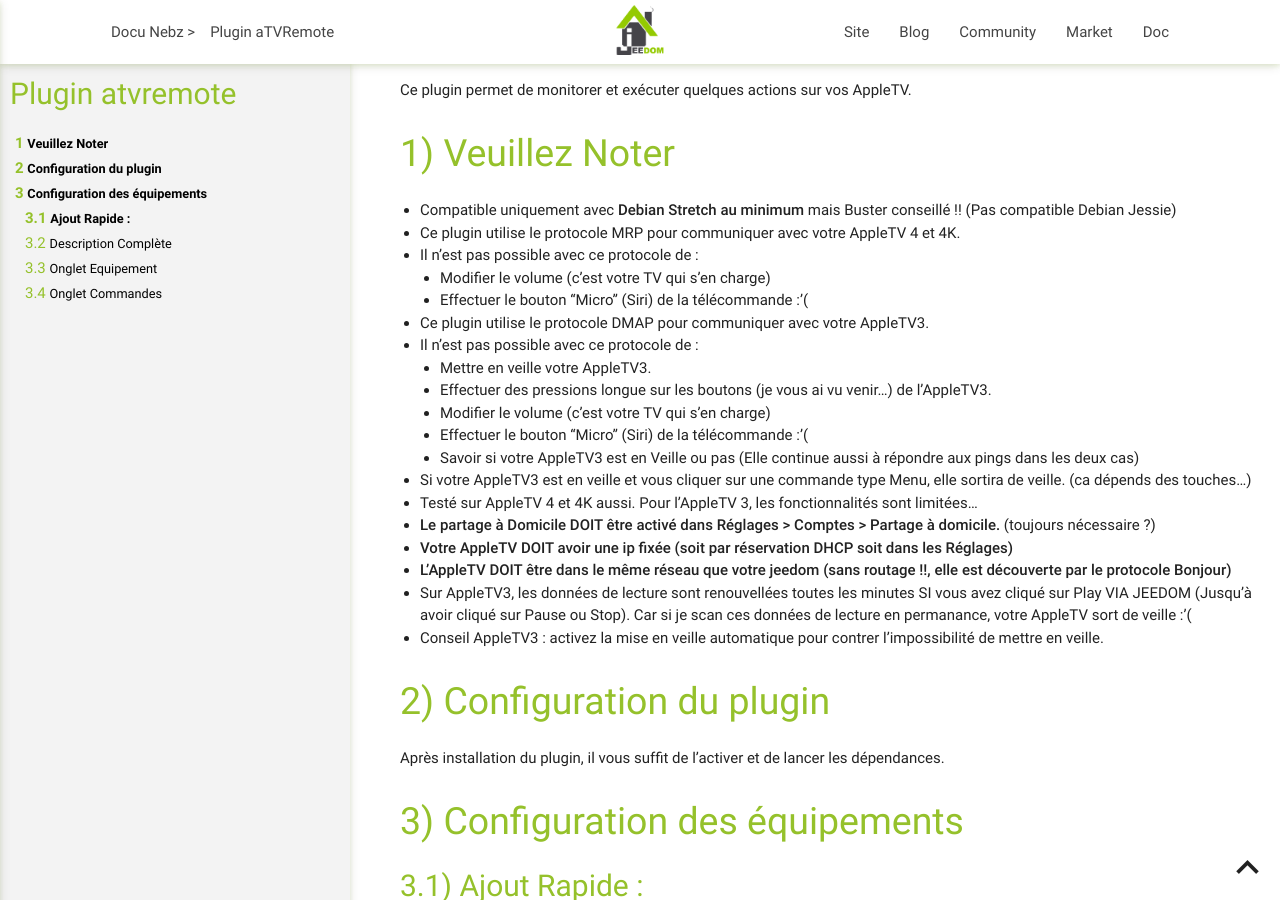
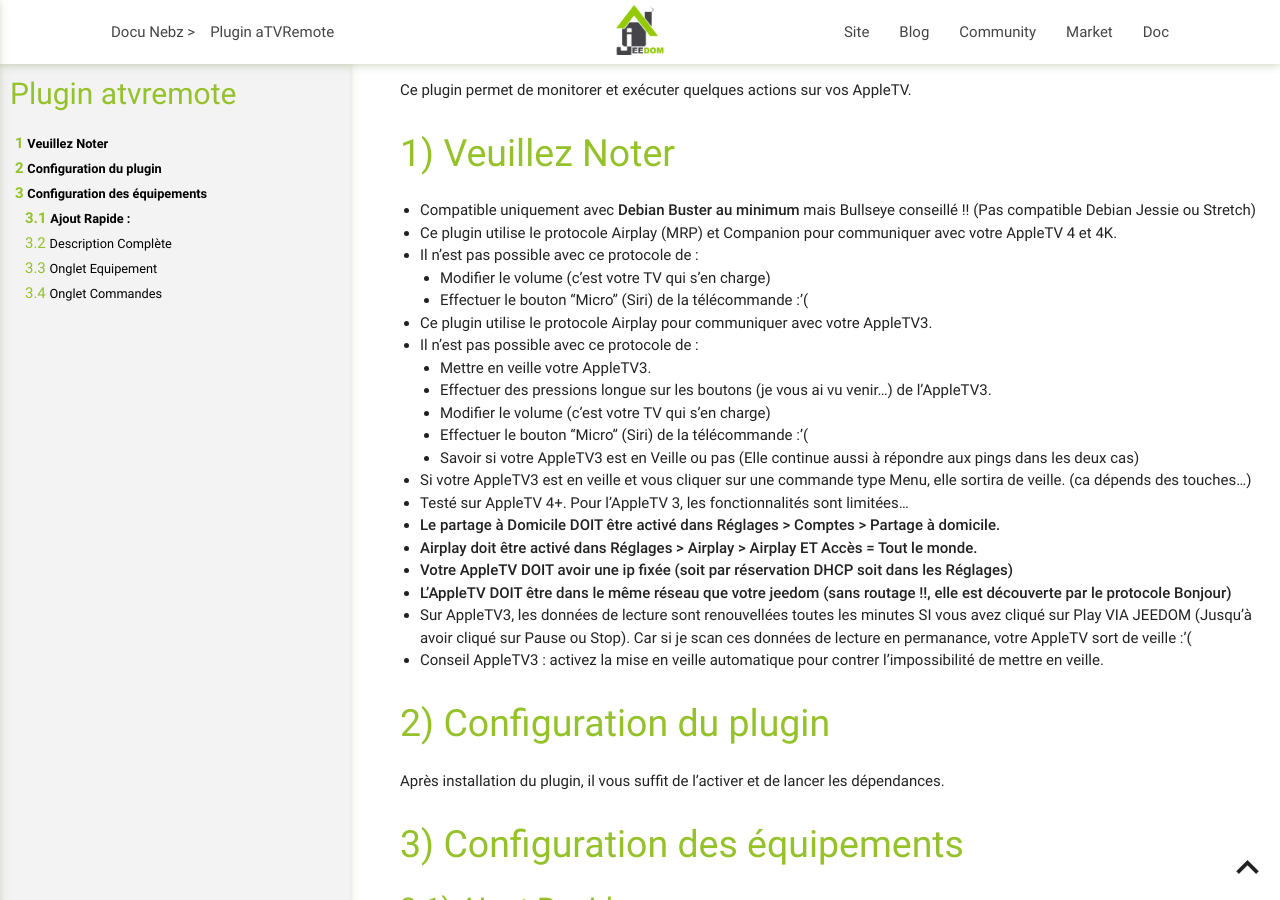
Before and after one commit to NebzHB/jeedom_docs, a Jekyll site: the page built from plugins/aTVremote/fr_FR/index.md, in a window 1280 px wide and 900 px high. Built offline with Jekyll 4.4.1, drawn with Linux system fonts in a browser that asks for light colours.

Commit message:
Update index.md

```diff
--- a/plugins/aTVremote/fr_FR/index.md
+++ b/plugins/aTVremote/fr_FR/index.md
@@ -9,12 +9,12 @@
 
 Veuillez Noter
 ==============
-- Compatible uniquement avec **Debian Stretch au minimum** mais Buster conseillé !! (Pas compatible Debian Jessie)
-- Ce plugin utilise le protocole MRP pour communiquer avec votre AppleTV 4 et 4K.
+- Compatible uniquement avec **Debian Buster au minimum** mais Bullseye conseillé !! (Pas compatible Debian Jessie ou Stretch)
+- Ce plugin utilise le protocole Airplay (MRP) et Companion pour communiquer avec votre AppleTV 4 et 4K.
 - Il n'est pas possible avec ce protocole de :
   - Modifier le volume (c'est votre TV qui s'en charge)
   - Effectuer le bouton "Micro" (Siri) de la télécommande :'(
-- Ce plugin utilise le protocole DMAP pour communiquer avec votre AppleTV3.
+- Ce plugin utilise le protocole Airplay pour communiquer avec votre AppleTV3.
 - Il n'est pas possible avec ce protocole de :
   - Mettre en veille votre AppleTV3.
   - Effectuer des pressions longue sur les boutons (je vous ai vu venir...) de l'AppleTV3.
@@ -22,8 +22,9 @@
   - Effectuer le bouton "Micro" (Siri) de la télécommande :'(
   - Savoir si votre AppleTV3 est en Veille ou pas (Elle continue aussi à répondre aux pings dans les deux cas)
 - Si votre AppleTV3 est en veille et vous cliquer sur une commande type Menu, elle sortira de veille. (ca dépends des touches...)
-- Testé sur AppleTV 4 et 4K aussi. Pour l'AppleTV 3, les fonctionnalités sont limitées...
-- **Le partage à Domicile DOIT être activé dans Réglages > Comptes > Partage à domicile.** (toujours nécessaire ?)
+- Testé sur AppleTV 4+. Pour l'AppleTV 3, les fonctionnalités sont limitées...
+- **Le partage à Domicile DOIT être activé dans Réglages > Comptes > Partage à domicile.**
+- **Airplay doit être activé dans Réglages > Airplay > Airplay ET Accès = Tout le monde.**
 - **Votre AppleTV DOIT avoir une ip fixée (soit par réservation DHCP soit dans les Réglages)**
 - **L'AppleTV DOIT être dans le même réseau que votre jeedom (sans routage !!, elle est découverte par le protocole Bonjour)**
 - Sur AppleTV3, les données de lecture sont renouvellées toutes les minutes SI vous avez cliqué sur Play VIA JEEDOM (Jusqu'à avoir cliqué sur Pause ou Stop). Car si je scan ces données de lecture en permanance, votre AppleTV sort de veille :'(
```
